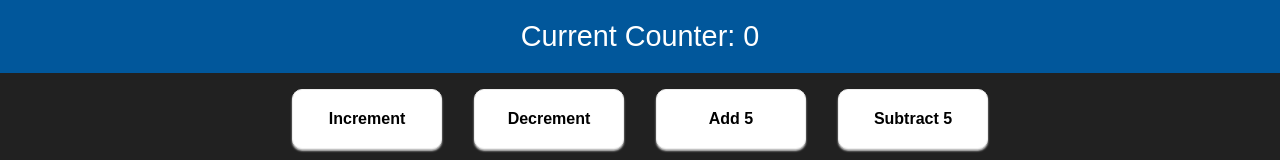
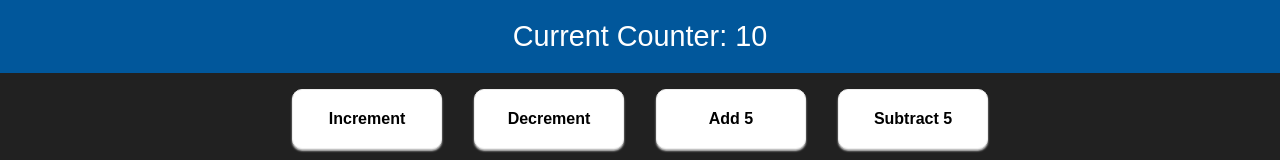
Before and after one commit to omdev74/redux-tutorial, a React (Create React App) app: page / in a window 1280 px wide. Shown: the top 160 px of the page. Built offline with nearby package versions, Linux system fonts and the light colour scheme.

Commit message:
0.14.9. Connecting the Store to React

```diff
--- a/package.json
+++ b/package.json
@@ -5,6 +5,7 @@
   "dependencies": {
     "react": "^16.0.0",
     "react-dom": "^16.0.0",
+    "react-redux": "^7.2.5",
     "react-scripts": "1.0.13",
     "redux": "^4.1.1"
   },
--- a/src/containers/Counter/Counter.js
+++ b/src/containers/Counter/Counter.js
@@ -1,4 +1,5 @@
 import React, { Component } from 'react';
+import { connect } from "react-redux";
 
 import CounterControl from '../../components/CounterControl/CounterControl';
 import CounterOutput from '../../components/CounterOutput/CounterOutput';
@@ -30,7 +31,7 @@ class Counter extends Component {
     render () {
         return (
             <div>
-                <CounterOutput value={this.state.counter} />
+                <CounterOutput value={this.props.ctr} />
                 <CounterControl label="Increment" clicked={() => this.counterChangedHandler( 'inc' )} />
                 <CounterControl label="Decrement" clicked={() => this.counterChangedHandler( 'dec' )}  />
                 <CounterControl label="Add 5" clicked={() => this.counterChangedHandler( 'add', 5 )}  />
@@ -40,4 +41,9 @@ class Counter extends Component {
     }
 }
 
-export default Counter;
+const mapStateToProps = state =>{
+    return{
+        ctr: state.counter
+    }
+}
+export default connect(mapStateToProps)(Counter);
--- a/src/index.js
+++ b/src/index.js
@@ -3,9 +3,16 @@ import ReactDOM from 'react-dom';
 import './index.css';
 import App from './App';
 import registerServiceWorker from './registerServiceWorker';
+
 import {createStore} from "redux"
 import reducer from './store/reducer';
+import {Provider} from 'react-redux';
 
 const store = createStore(reducer)
-ReactDOM.render(<App />, document.getElementById('root'));
+ReactDOM.render(
+    <Provider store = {store}>
+        <App />
+    </Provider>,
+    document.getElementById('root')
+    );
 registerServiceWorker();
--- a/src/store/reducer.js
+++ b/src/store/reducer.js
@@ -1,5 +1,5 @@
 const initialState = {
-    counter:0
+    counter:10
 }
 const reducer = (state = initialState,action)=>{
     return state;
```
Also changed, not shown: 1 other file (tests, documents, lock files or other folders).
